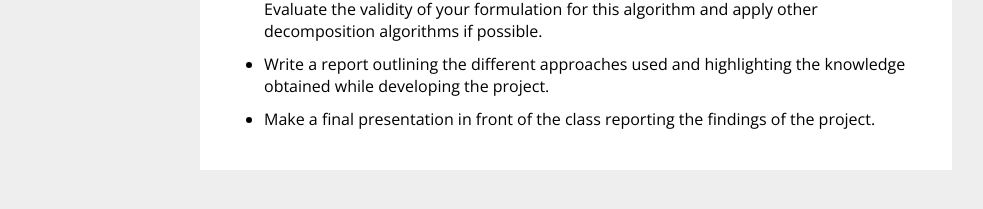
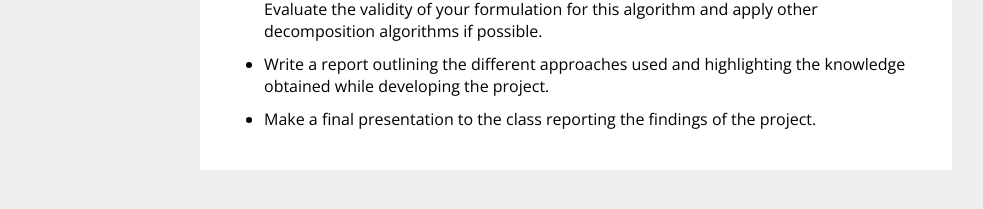
Before and after one commit to bernalde/QuIP, a Jekyll site: the page built from project.md, in a window 1280 px wide. Shown: the part 508-717 px from the top of the page, without its empty margins (64-1047 px from the left). Built offline with Jekyll 4.4.1, drawn with Linux system fonts in a browser that asks for light colours.

Commit message:
Update project.md

```diff
--- a/project.md
+++ b/project.md
@@ -18,4 +18,4 @@ The components of this project are the following:
 - Solve the resulting QUBO using non-conventional methods, e.g. Quantum Annealing, QAOA, simulated annealing in GPUs/TPUs, etc. Compare at least two different methods.
 - Implement the Graver Augmented Multiseed Algorithm (GAMA) to solve your problem. Evaluate the validity of your formulation for this algorithm and apply other decomposition algorithms if possible.
 - Write a report outlining the different approaches used and highlighting the knowledge obtained while developing the project.
-- Make a final presentation in front of the class reporting the findings of the project.
+- Make a final presentation to the class reporting the findings of the project.
```
